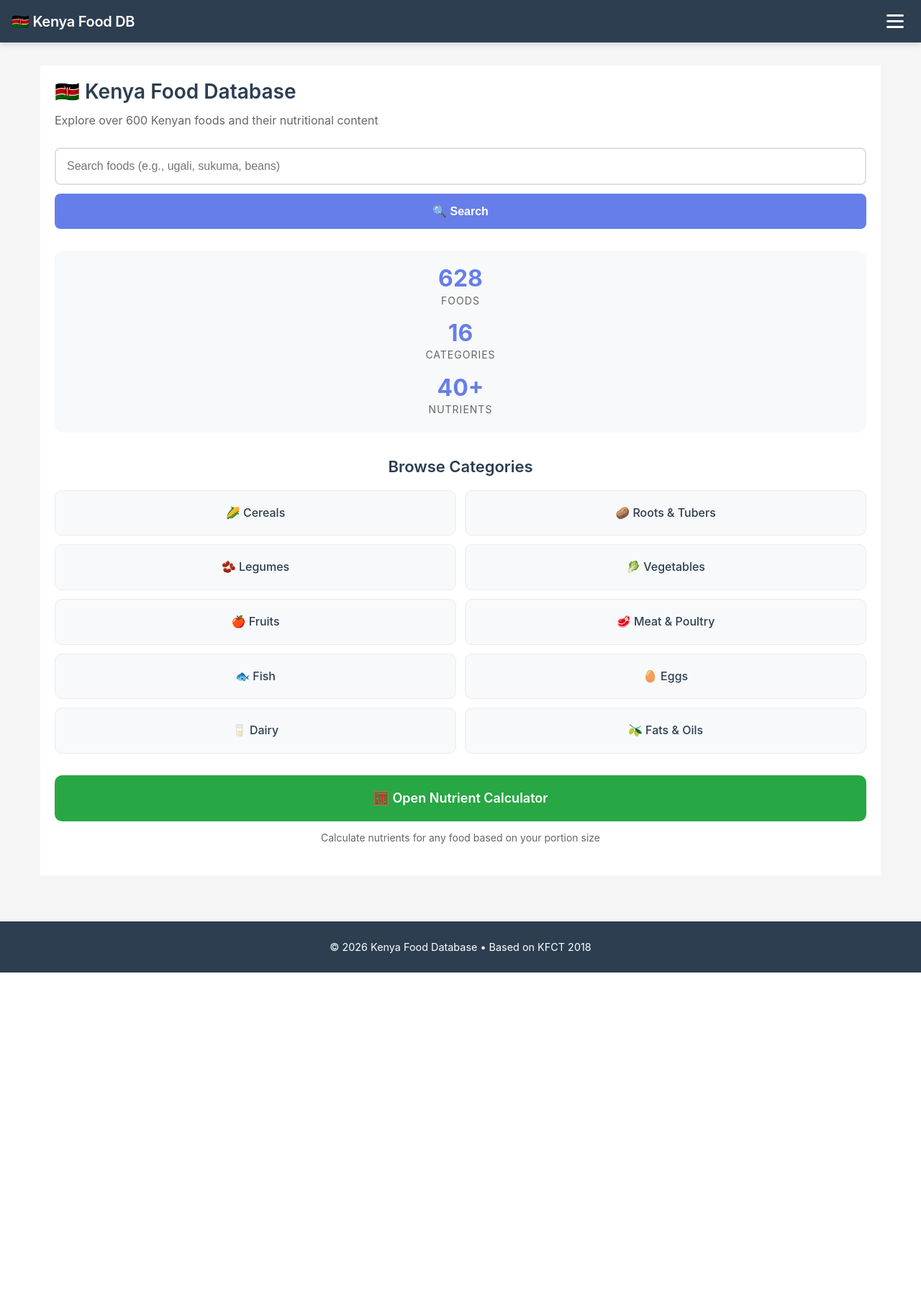
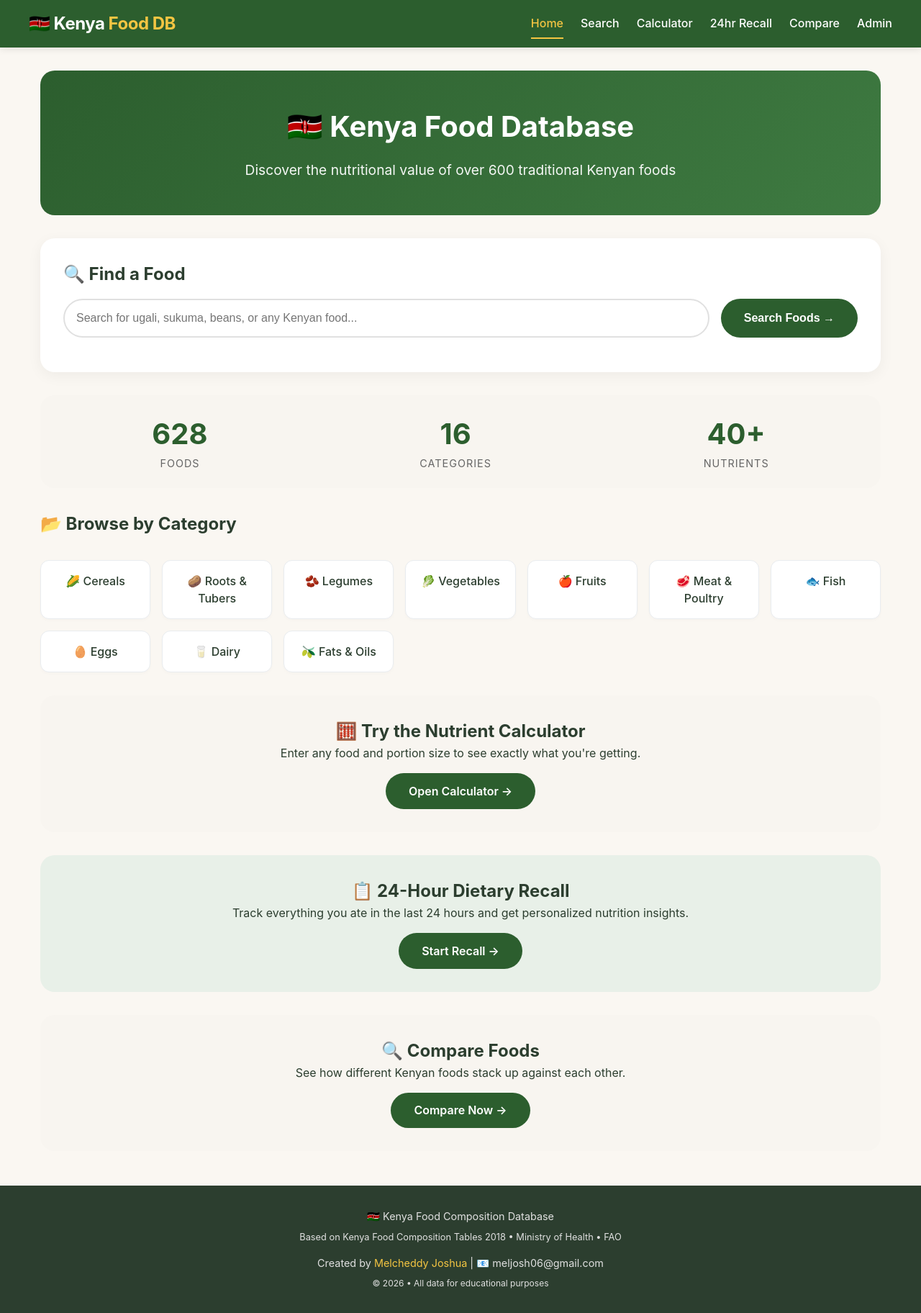
Before and after one commit to melcheddy/kenya-food-database, a Django app: page / in a window 1280 px wide. Shown: the whole page at 72% size. Before the commit the page ends 1351 px from the top, so only its background shows below. Run offline with Django 5.2, Linux system fonts and the light colour scheme.

Commit message:
Polish website with professional design

```diff
--- a/foods/templates/foods/base.html
+++ b/foods/templates/foods/base.html
@@ -4,6 +4,8 @@
     <title>{% block title %}Kenya Food Database{% endblock %}</title>
     <meta charset="UTF-8">
     <meta name="viewport" content="width=device-width, initial-scale=1.0, maximum-scale=1.0, user-scalable=yes">
+    <meta name="description" content="Kenya Food Composition Database - Explore over 600 Kenyan foods, calculate nutrients, track your 24hr recall, and get healthy swap suggestions.">
+    <meta name="author" content="Melcheddy Joshua">
     <style>
         * {
             margin: 0;
@@ -13,35 +15,39 @@
 
         body {
             font-family: -apple-system, BlinkMacSystemFont, 'Segoe UI', Roboto, Helvetica, Arial, sans-serif;
-            background: #f5f5f5;
-            min-height: 100vh;
-            display: flex;
-            flex-direction: column;
+            background: #faf7f2;
+            color: #2c3e2f;
+            line-height: 1.5;
         }
 
         /* Navigation Bar */
         .navbar {
-            background: #2c3e50;
-            padding: 12px 16px;
+            background: #2c5e2e;
+            padding: 12px 20px;
             position: sticky;
             top: 0;
             z-index: 1000;
-            box-shadow: 0 2px 8px rgba(0,0,0,0.15);
+            box-shadow: 0 2px 10px rgba(0,0,0,0.1);
         }
 
         .nav-container {
             display: flex;
             align-items: center;
             justify-content: space-between;
-            max-width: 100%;
+            max-width: 1200px;
+            margin: 0 auto;
         }
 
         .logo {
             color: white;
-            font-size: 20px;
-            font-weight: 600;
+            font-size: 1.5rem;
+            font-weight: 700;
             text-decoration: none;
-            letter-spacing: -0.3px;
+            letter-spacing: -0.5px;
+        }
+
+        .logo span {
+            color: #f4c542;
         }
 
         /* Hamburger Menu Button */
@@ -50,7 +56,7 @@
             border: none;
             cursor: pointer;
             padding: 8px;
-            display: flex;
+            display: none;
             flex-direction: column;
             gap: 5px;
             z-index: 1001;
@@ -77,19 +83,39 @@
             transform: rotate(-45deg) translate(5px, -6px);
         }
 
+        /* Desktop Navigation */
+        .nav-links {
+            display: flex;
+            gap: 1.5rem;
+        }
+
+        .nav-links a {
+            color: white;
+            text-decoration: none;
+            padding: 0.5rem 0;
+            font-weight: 500;
+            transition: color 0.2s;
+            border-bottom: 2px solid transparent;
+        }
+
+        .nav-links a:hover,
+        .nav-links a.active {
+            border-bottom-color: #f4c542;
+            color: #f4c542;
+        }
+
         /* Mobile Menu */
         .mobile-menu {
             position: fixed;
             top: 60px;
             left: 0;
             right: 0;
-            background: #2c3e50;
+            background: #2c5e2e;
             padding: 20px;
             transform: translateY(-150%);
             transition: transform 0.3s ease;
             z-index: 999;
             box-shadow: 0 4px 10px rgba(0,0,0,0.2);
-            border-top: 1px solid #34495e;
         }
 
         .mobile-menu.active {
@@ -100,46 +126,31 @@
             display: block;
             color: white;
             text-decoration: none;
-            padding: 15px 20px;
-            font-size: 18px;
-            border-bottom: 1px solid #34495e;
+            padding: 12px 16px;
+            font-size: 16px;
+            border-bottom: 1px solid #3e6e40;
             transition: background 0.2s;
         }
 
         .mobile-menu a:active {
-            background: #34495e;
+            background: #3e6e40;
+        }
+
+        .mobile-menu a.active {
+            background: #f4c542;
+            color: #2c5e2e;
+            border-radius: 8px;
         }
 
         .mobile-menu a:last-child {
             border-bottom: none;
         }
 
-        .mobile-menu a.active {
-            background: #667eea;
-            border-radius: 8px;
-        }
-
         .main-content {
-            flex: 1;
             max-width: 1200px;
             margin: 2rem auto;
             padding: 0 1rem;
             width: 100%;
-            transition: opacity 0.3s;
-        }
-
-        .main-content.menu-open {
-            opacity: 0.5;
-            pointer-events: none;
-        }
-
-        footer {
-            background: #2c3e50;
-            color: white;
-            text-align: center;
-            padding: 1.5rem;
-            margin-top: 2rem;
-            font-size: 0.9rem;
         }
 
         /* Overlay */
@@ -158,10 +169,48 @@
             display: block;
         }
 
+        /* Footer */
+        footer {
+            background: #2c3e2f;
+            color: #e0e0e0;
+            text-align: center;
+            padding: 2rem;
+            margin-top: 3rem;
+            font-size: 0.9rem;
+        }
+
+        footer a {
+            color: #f4c542;
+            text-decoration: none;
+        }
+
+        footer a:hover {
+            text-decoration: underline;
+        }
+
+        /* Responsive */
         @media (max-width: 768px) {
+            .hamburger {
+                display: flex;
+            }
+
+            .nav-links {
+                display: none;
+            }
+
             .main-content {
                 margin: 1rem auto;
                 padding: 0 0.75rem;
+            }
+
+            .logo {
+                font-size: 1.2rem;
+            }
+        }
+
+        @media (max-width: 480px) {
+            .navbar {
+                padding: 10px 16px;
             }
         }
     </style>
@@ -170,7 +219,15 @@
 <body>
     <nav class="navbar">
         <div class="nav-container">
-            <a href="{% url 'home' %}" class="logo">🇰🇪 Kenya Food DB</a>
+            <a href="{% url 'home' %}" class="logo">🇰🇪 Kenya <span>Food DB</span></a>
+            <div class="nav-links">
+                <a href="{% url 'home' %}" {% if request.path == '/' %}class="active"{% endif %}>Home</a>
+                <a href="{% url 'search' %}" {% if 'search' in request.path %}class="active"{% endif %}>Search</a>
+                <a href="{% url 'calculator' %}" {% if 'calculator' in request.path %}class="active"{% endif %}>Calculator</a>
+                <a href="{% url 'recall' %}" {% if 'recall' in request.path %}class="active"{% endif %}>24hr Recall</a>
+                <a href="{% url 'compare' %}" {% if 'compare' in request.path %}class="active"{% endif %}>Compare</a>
+                <a href="/admin/">Admin</a>
+            </div>
             <button class="hamburger" id="hamburgerBtn" onclick="toggleMenu()">
                 <span></span>
                 <span></span>
@@ -179,17 +236,15 @@
         </div>
     </nav>
 
-    <!-- Mobile Menu -->
     <div class="mobile-menu" id="mobileMenu">
         <a href="{% url 'home' %}" {% if request.path == '/' %}class="active"{% endif %}>🏠 Home</a>
         <a href="{% url 'search' %}" {% if 'search' in request.path %}class="active"{% endif %}>🔍 Search Foods</a>
         <a href="{% url 'calculator' %}" {% if 'calculator' in request.path %}class="active"{% endif %}>🧮 Calculator</a>
         <a href="{% url 'recall' %}" {% if 'recall' in request.path %}class="active"{% endif %}>📋 24hr Recall</a>
         <a href="{% url 'compare' %}" {% if 'compare' in request.path %}class="active"{% endif %}>🔍 Compare Foods</a>
-        <a href="/admin/" {% if 'admin' in request.path %}class="active"{% endif %}>⚙️ Admin</a>
+        <a href="/admin/">⚙️ Admin</a>
     </div>
 
-    <!-- Overlay -->
     <div class="menu-overlay" id="menuOverlay" onclick="closeMenu()"></div>
 
     <div class="main-content" id="mainContent">
@@ -197,7 +252,10 @@
     </div>
 
     <footer>
-        <p>© 2026 Kenya Food Database • Based on KFCT 2018</p>
+        <p>🇰🇪 Kenya Food Composition Database</p>
+        <p style="font-size: 0.8rem; margin-top: 0.5rem;">Based on Kenya Food Composition Tables 2018 • Ministry of Health • FAO</p>
+        <p style="margin-top: 1rem;">Created by <a href="#">Melcheddy Joshua</a> | 📧 meljosh06@gmail.com</p>
+        <p style="margin-top: 0.5rem; font-size: 0.75rem;">© 2026 • All data for educational purposes</p>
     </footer>
 
     <script>
--- a/foods/templates/foods/home.html
+++ b/foods/templates/foods/home.html
@@ -4,201 +4,238 @@
 
 {% block extra_css %}
 <style>
-    /* MOBILE-FIRST STYLES - Guaranteed to work */
-    * {
-        margin: 0;
-        padding: 0;
-        box-sizing: border-box;
+    .hero {
+        text-align: center;
+        padding: 3rem 1rem;
+        background: linear-gradient(135deg, #2c5e2e 0%, #3e7a41 100%);
+        border-radius: 20px;
+        color: white;
+        margin-bottom: 2rem;
     }
 
-    body {
-        font-family: -apple-system, BlinkMacSystemFont, 'Segoe UI', Roboto, sans-serif;
-        background: #f5f5f5;
-        line-height: 1.6;
+    .hero h1 {
+        font-size: 2.5rem;
+        font-weight: 700;
+        margin-bottom: 1rem;
     }
 
-    .home-container {
-        max-width: 100%;
+    .hero p {
+        font-size: 1.2rem;
+        opacity: 0.95;
+        max-width: 600px;
         margin: 0 auto;
-        background: white;
-        padding: 20px;
-        border-radius: 0;
-        box-shadow: none;
     }
 
-    h1 {
-        color: #2c3e50;
-        font-size: 28px;
-        font-weight: 600;
-        margin-bottom: 10px;
-        line-height: 1.2;
-    }
-
-    .subtitle {
-        color: #666;
-        font-size: 16px;
-        margin-bottom: 25px;
+    .search-section {
+        background: white;
+        padding: 2rem;
+        border-radius: 20px;
+        box-shadow: 0 5px 20px rgba(0,0,0,0.05);
+        margin-bottom: 2rem;
     }
 
     .search-form {
         display: flex;
-        flex-direction: column;
-        gap: 12px;
-        margin: 20px 0;
+        gap: 1rem;
+        margin: 1rem 0;
     }
 
     .search-input {
-        width: 100%;
-        padding: 15px;
-        font-size: 16px;
+        flex: 1;
+        padding: 1rem;
         border: 2px solid #e0e0e0;
-        border-radius: 8px;
-        background: white;
+        border-radius: 50px;
+        font-size: 1rem;
+        transition: border-color 0.3s;
+    }
+
+    .search-input:focus {
+        outline: none;
+        border-color: #2c5e2e;
     }
 
     .search-button {
-        width: 100%;
-        padding: 15px;
-        background: #667eea;
+        padding: 1rem 2rem;
+        background: #2c5e2e;
         color: white;
         border: none;
-        border-radius: 8px;
-        font-size: 16px;
+        border-radius: 50px;
+        font-size: 1rem;
         font-weight: 600;
         cursor: pointer;
+        transition: background 0.3s;
+    }
+
+    .search-button:hover {
+        background: #1e421f;
     }
 
     .stats {
         display: flex;
-        flex-direction: column;
-        gap: 15px;
-        margin: 30px 0;
-        padding: 20px;
-        background: #f8f9fa;
-        border-radius: 12px;
+        justify-content: space-around;
+        flex-wrap: wrap;
+        gap: 2rem;
+        margin: 2rem 0;
+        padding: 1.5rem;
+        background: #f8f5f0;
+        border-radius: 20px;
     }
 
-    .stat-item {
+    .stat {
         text-align: center;
     }
 
     .stat-number {
-        font-size: 32px;
+        font-size: 2.5rem;
         font-weight: 700;
-        color: #667eea;
-        line-height: 1.2;
+        color: #2c5e2e;
     }
 
     .stat-label {
         color: #666;
-        font-size: 14px;
+        font-size: 0.9rem;
         text-transform: uppercase;
         letter-spacing: 1px;
     }
 
-    .section-title {
-        color: #2c3e50;
-        font-size: 22px;
-        font-weight: 600;
-        margin: 25px 0 15px;
-        text-align: center;
-    }
-
-    .category-grid {
+    .categories {
         display: grid;
-        grid-template-columns: 1fr 1fr;
-        gap: 12px;
-        margin: 15px 0;
+        grid-template-columns: repeat(auto-fill, minmax(150px, 1fr));
+        gap: 1rem;
+        margin: 2rem 0;
     }
 
     .category-card {
-        background: #f8f9fa;
-        padding: 18px 12px;
-        border-radius: 10px;
+        background: white;
+        padding: 1rem;
+        border-radius: 12px;
         text-align: center;
         text-decoration: none;
-        color: #2c3e50;
+        color: #2c3e2f;
         font-weight: 500;
-        font-size: 16px;
+        transition: all 0.3s;
         border: 1px solid #e9ecef;
-        display: block;
+        box-shadow: 0 2px 5px rgba(0,0,0,0.02);
     }
 
-    .calculator-section {
-        margin: 30px 0 20px;
-        text-align: center;
+    .category-card:hover {
+        transform: translateY(-3px);
+        box-shadow: 0 8px 20px rgba(0,0,0,0.1);
+        border-color: #2c5e2e;
     }
 
-    .calculator-link {
-        display: block;
-        padding: 18px;
-        background: #28a745;
+    .feature-box {
+        background: #f8f5f0;
+        border-radius: 20px;
+        padding: 2rem;
+        text-align: center;
+        margin: 2rem 0;
+    }
+
+    .feature-link {
+        display: inline-block;
+        margin-top: 1rem;
+        padding: 0.8rem 2rem;
+        background: #2c5e2e;
         color: white;
         text-decoration: none;
-        border-radius: 10px;
-        font-size: 18px;
+        border-radius: 50px;
         font-weight: 600;
+        transition: background 0.3s;
     }
 
-    .calculator-note {
-        margin-top: 12px;
-        color: #666;
-        font-size: 14px;
+    .feature-link:hover {
+        background: #1e421f;
     }
 
-    /* Small phone adjustments */
-    @media (max-width: 380px) {
-        h1 { font-size: 24px; }
-        .category-grid { grid-template-columns: 1fr; }
-        .stat-number { font-size: 28px; }
+    @media (max-width: 600px) {
+        .hero h1 {
+            font-size: 1.8rem;
+        }
+
+        .hero p {
+            font-size: 1rem;
+        }
+
+        .search-form {
+            flex-direction: column;
+        }
+
+        .search-button {
+            width: 100%;
+        }
+
+        .stats {
+            flex-direction: column;
+            gap: 1rem;
+            text-align: center;
+        }
+
+        .categories {
+            grid-template-columns: repeat(2, 1fr);
+        }
     }
 </style>
 {% endblock %}
 
 {% block content %}
-<div class="home-container">
+<div class="hero">
     <h1>🇰🇪 Kenya Food Database</h1>
-    <p class="subtitle">Explore over 600 Kenyan foods and their nutritional content</p>
+    <p>Discover the nutritional value of over 600 traditional Kenyan foods</p>
+</div>
 
+<div class="search-section">
+    <h2 style="color: #2c3e2f;">🔍 Find a Food</h2>
     <form action="{% url 'search' %}" method="GET" class="search-form">
-        <input type="text" name="q" class="search-input" placeholder="Search foods (e.g., ugali, sukuma, beans)" required>
-        <button type="submit" class="search-button">🔍 Search</button>
+        <input type="text" name="q" class="search-input" placeholder="Search for ugali, sukuma, beans, or any Kenyan food..." required>
+        <button type="submit" class="search-button">Search Foods →</button>
     </form>
+</div>
 
-    <div class="stats">
-        <div class="stat-item">
-            <div class="stat-number">628</div>
-            <div class="stat-label">Foods</div>
-        </div>
-        <div class="stat-item">
-            <div class="stat-number">16</div>
-            <div class="stat-label">Categories</div>
-        </div>
-        <div class="stat-item">
-            <div class="stat-number">40+</div>
-            <div class="stat-label">Nutrients</div>
-        </div>
+<div class="stats">
+    <div class="stat">
+        <div class="stat-number">628</div>
+        <div class="stat-label">Foods</div>
     </div>
-
-    <h2 class="section-title">Browse Categories</h2>
-    <div class="category-grid">
-        <a href="{% url 'search' %}?category=1" class="category-card">🌽 Cereals</a>
-        <a href="{% url 'search' %}?category=2" class="category-card">🥔 Roots & Tubers</a>
-        <a href="{% url 'search' %}?category=3" class="category-card">🫘 Legumes</a>
-        <a href="{% url 'search' %}?category=4" class="category-card">🥬 Vegetables</a>
-        <a href="{% url 'search' %}?category=5" class="category-card">🍎 Fruits</a>
-        <a href="{% url 'search' %}?category=6" class="category-card">🥩 Meat & Poultry</a>
-        <a href="{% url 'search' %}?category=7" class="category-card">🐟 Fish</a>
-        <a href="{% url 'search' %}?category=8" class="category-card">🥚 Eggs</a>
-        <a href="{% url 'search' %}?category=9" class="category-card">🥛 Dairy</a>
-        <a href="{% url 'search' %}?category=10" class="category-card">🫒 Fats & Oils</a>
+    <div class="stat">
+        <div class="stat-number">16</div>
+        <div class="stat-label">Categories</div>
     </div>
-
-    <div class="calculator-section">
-        <a href="{% url 'calculator' %}" class="calculator-link">
-            🧮 Open Nutrient Calculator
-        </a>
-        <p class="calculator-note">Calculate nutrients for any food based on your portion size</p>
+    <div class="stat">
+        <div class="stat-number">40+</div>
+        <div class="stat-label">Nutrients</div>
     </div>
 </div>
+
+<h2 style="color: #2c3e2f; margin: 1rem 0;">📂 Browse by Category</h2>
+<div class="categories">
+    <a href="{% url 'search' %}?category=1" class="category-card">🌽 Cereals</a>
+    <a href="{% url 'search' %}?category=2" class="category-card">🥔 Roots & Tubers</a>
+    <a href="{% url 'search' %}?category=3" class="category-card">🫘 Legumes</a>
+    <a href="{% url 'search' %}?category=4" class="category-card">🥬 Vegetables</a>
+    <a href="{% url 'search' %}?category=5" class="category-card">🍎 Fruits</a>
+    <a href="{% url 'search' %}?category=6" class="category-card">🥩 Meat & Poultry</a>
+    <a href="{% url 'search' %}?category=7" class="category-card">🐟 Fish</a>
+    <a href="{% url 'search' %}?category=8" class="category-card">🥚 Eggs</a>
+    <a href="{% url 'search' %}?category=9" class="category-card">🥛 Dairy</a>
+    <a href="{% url 'search' %}?category=10" class="category-card">🫒 Fats & Oils</a>
+</div>
+
+<div class="feature-box">
+    <h2 style="color: #2c3e2f;">🧮 Try the Nutrient Calculator</h2>
+    <p>Enter any food and portion size to see exactly what you're getting.</p>
+    <a href="{% url 'calculator' %}" class="feature-link">Open Calculator →</a>
+</div>
+
+<div class="feature-box" style="background: #e8f0e8;">
+    <h2 style="color: #2c3e2f;">📋 24-Hour Dietary Recall</h2>
+    <p>Track everything you ate in the last 24 hours and get personalized nutrition insights.</p>
+    <a href="{% url 'recall' %}" class="feature-link">Start Recall →</a>
+</div>
+
+<div class="feature-box">
+    <h2 style="color: #2c3e2f;">🔍 Compare Foods</h2>
+    <p>See how different Kenyan foods stack up against each other.</p>
+    <a href="{% url 'compare' %}" class="feature-link">Compare Now →</a>
+</div>
 {% endblock %}
```
